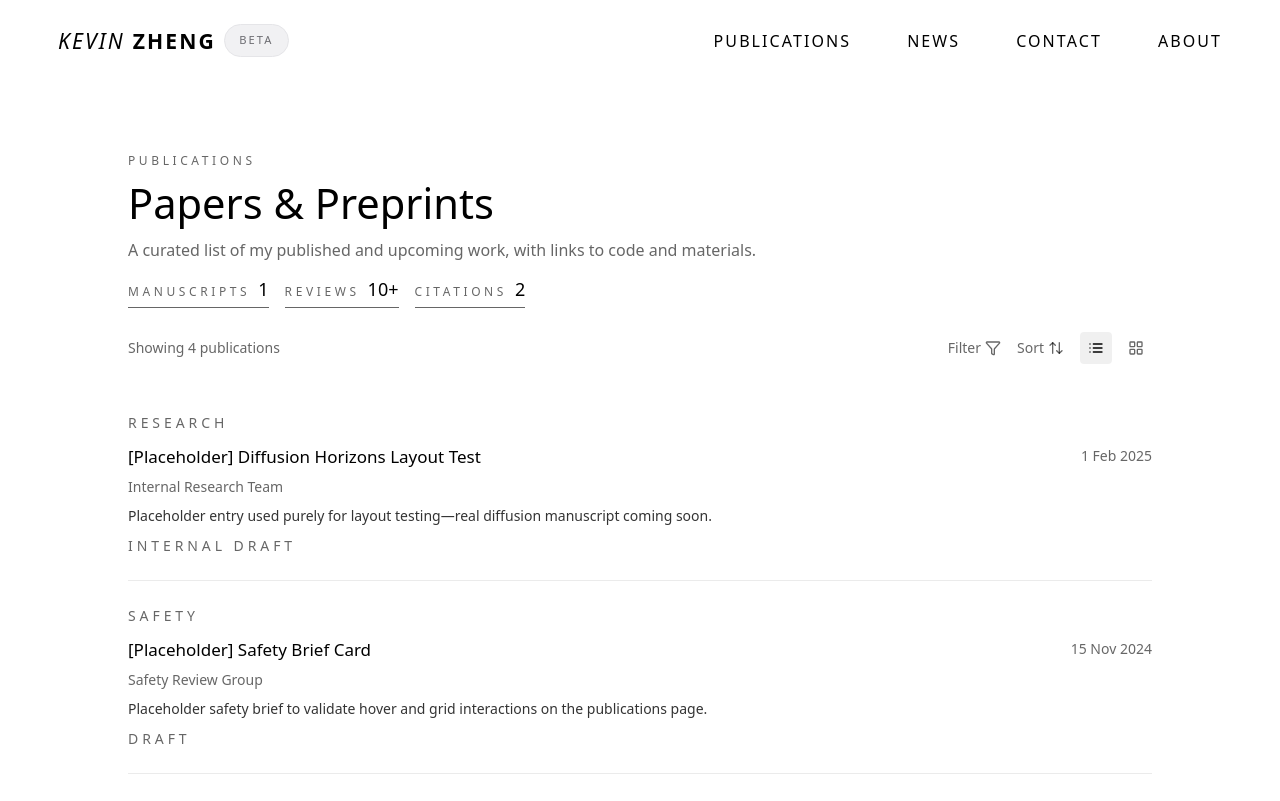
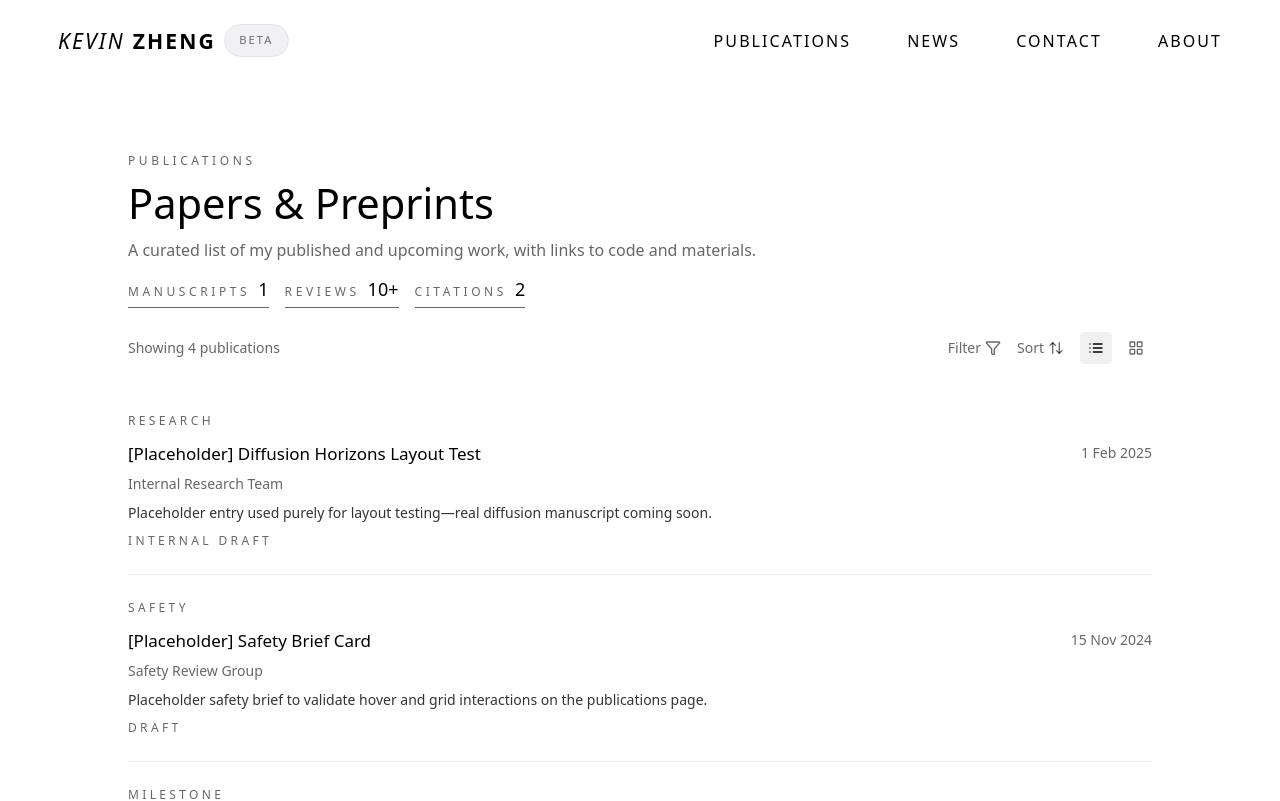
Before and after one commit to kyxzhe/kyxzhe.github.io, a Next.js app: page /publications in a window 1280 px wide. Shown: the top 801 px of the page. Built offline with nearby package versions, Linux system fonts and the light colour scheme.

Commit message:
style: shrink publication categories

```diff
--- a/src/app/publications/page.tsx
+++ b/src/app/publications/page.tsx
@@ -83,7 +83,7 @@ const ResourceRow = ({
   const showDot = Boolean(code);
 
   return (
-    <div className="flex flex-wrap items-center gap-2 text-[14px] uppercase tracking-[0.28em] text-[rgba(0,0,0,0.6)] dark:text-black">
+    <div className="flex flex-wrap items-center gap-2 text-[12px] uppercase tracking-[0.28em] text-[rgba(0,0,0,0.6)] dark:text-black">
       <span>{venue}</span>
       {showDot && <span>·</span>}
       {code && (
@@ -127,7 +127,7 @@ const ListRow = ({ item }: { item: Publication }) => {
       onClick={item.link ? handleActivate : undefined}
       onKeyDown={item.link ? handleActivate : undefined}
     >
-      <p className="text-[14px] uppercase tracking-[0.28em] text-[rgba(0,0,0,0.6)] dark:text-black">{item.category}</p>
+      <p className="text-[12px] uppercase tracking-[0.28em] text-[rgba(0,0,0,0.6)] dark:text-black">{item.category}</p>
       <div className="flex items-start justify-between gap-3">
         <div className="space-y-2">
           <h3 className="text-[17px] leading-snug text-foreground">{item.title}</h3>
@@ -232,12 +232,12 @@ export default function PublicationsPage() {
           />
         </div>
         <div className="p-4 flex flex-col gap-3 flex-1">
-          <p className="text-sm uppercase tracking-[0.28em] text-[rgba(0,0,0,0.6)] dark:text-black">
+          <p className="text-[12px] uppercase tracking-[0.28em] text-[rgba(0,0,0,0.6)] dark:text-black">
             {item.category} · {formatDate(item.date)}
           </p>
           <h3 className="text-[17px] leading-snug">{item.title}</h3>
           <AuthorLine authors={item.authors} />
-          <p className="text-sm text-black dark:text-black flex-1 line-clamp-3">{item.summary}</p>
+          <p className="text-[14px] text-black dark:text-black flex-1 line-clamp-3">{item.summary}</p>
           <ResourceRow venue={item.venue} resources={item.resources} />
         </div>
       </motion.article>
```
